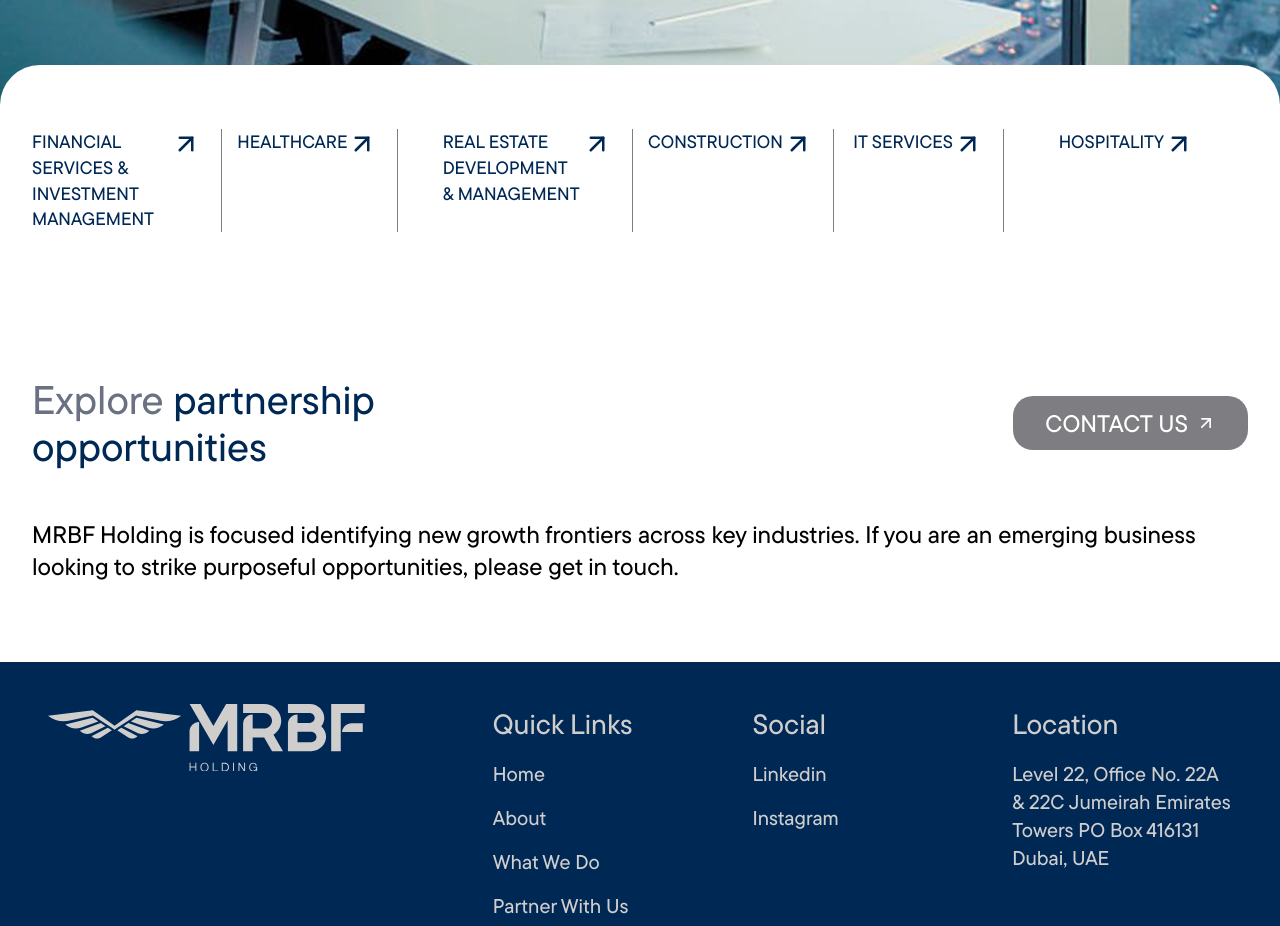
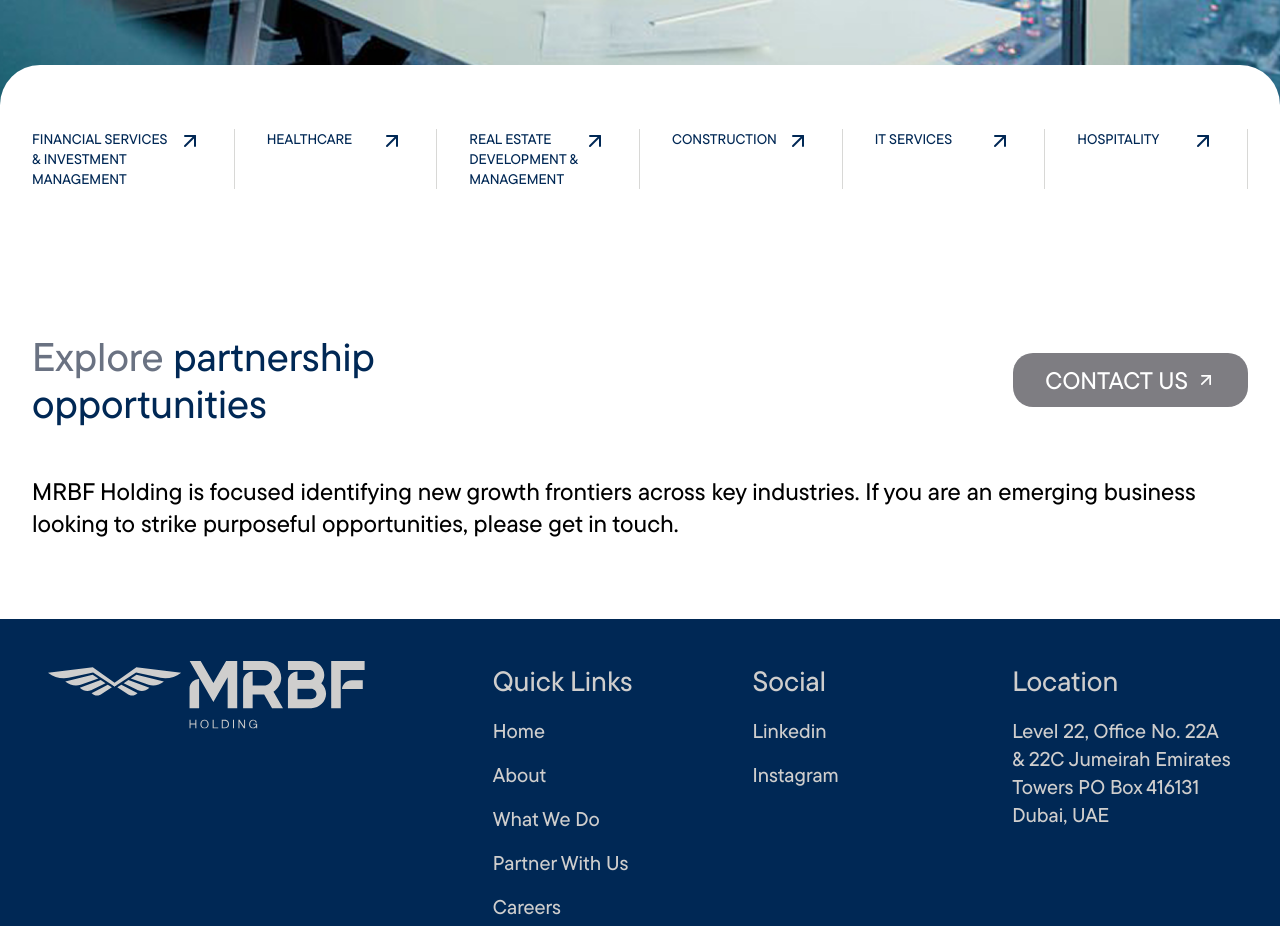
Before and after one commit to seifehab1m/moral, a Next.js app: page /about-us in a window 1280 px wide. Shown: the part 4360-5286 px from the top of the page. Built offline with nearby package versions, Linux system fonts and the light colour scheme.

Commit message:
style: categories section in about us grid
.

```diff
--- a/src/components/pages/about-us/Categories.tsx
+++ b/src/components/pages/about-us/Categories.tsx
@@ -1,5 +1,6 @@
 import React from "react";
 import { ArrowUpRight } from "lucide-react";
+import { cn } from "@/lib/utils";
 
 const categories = [
   "financial services & investment management",
@@ -14,18 +15,19 @@
   return (
     <div className="top-rounded-section py-16">
       <div className="container">
-        <div className="grid lg:grid-cols-6 md:grid-cols-4 grid-cols-2 gap-4 gap-y-10 uppercase">
+        <div className="grid lg:grid-cols-6 grid-cols-2 gap-y-10 ">
           {categories.map((c, i) => (
-            <div className="flex gap-5">
-              <div className="flex">
-                <h4 className="md:text-[18px] text-sm font-medium text-primary">
-                  {c}
-                </h4>
-                <ArrowUpRight className="text-primary shrink-0" size={30} />
-              </div>
-              {i !== categories.length - 1 && (
-                <div className="line w-[1px] h-full bg-secondary " />
+            <div
+              className={cn(
+                "flex items-start justify-between uppercase w-full border-e border-e-[#D8D8D6] pe-8",
+                i !== 0 && "lg:ps-8",
+                i % 2 !== 0 && "max-lg:ps-8",
               )}
+            >
+              <h4 className="text-sm lg:text-[clamp(14px,1vw,18px)] font-medium text-primary w-full">
+                {c}
+              </h4>
+              <ArrowUpRight className="text-primary shrink-0 text-5xl"  />
             </div>
           ))}
         </div>
```
